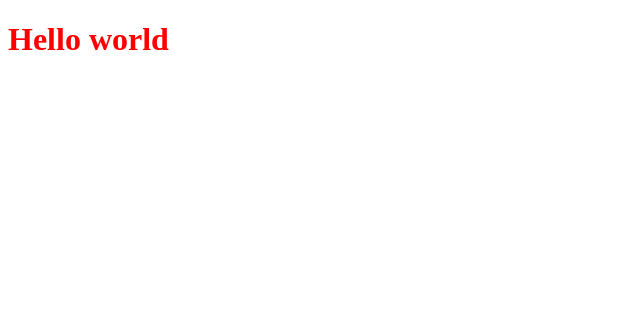
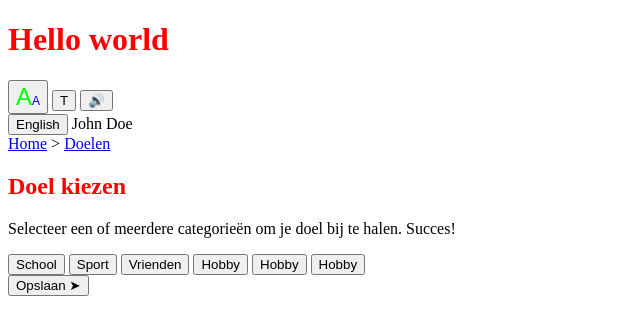
Before and after one commit to vivian3007/TeamChipmunk, a plain HTML site: page index.html in a window 1280 px wide. Shown: the whole page, without its empty margins (0-640 px from the left). Drawn offline with Linux system fonts and the light colour scheme.

Commit message:
Body aanpassing knoppen, 1e opzet

```diff
--- a/index.html
+++ b/index.html
@@ -10,5 +10,38 @@
 </head>
 <body>
     <h1>Hello world</h1>
+    <header class="header">
+        <div class="header-left">
+            <button class="font-size"><span class="a1">A</span><span class="a2">A</span></button>
+            <button class="icon">T</button>
+            <button class="icon">🔊</button>
+        </div>
+        <div class="header-right">
+            <button class="language">English</button>
+            <span class="user">John Doe</span>
+        </div>
+    </header>
+
+    <main class="main">
+        <nav class="breadcrumb">
+            <a href="#">Home</a> > <a href="#">Doelen</a>
+        </nav>
+
+        <section class="content">
+            <h1>Doel kiezen</h1>
+            <p>Selecteer een of meerdere categorieën om je doel bij te halen. Succes!</p>
+
+            <div class="categories">
+                <button class="category">School</button>
+                <button class="category">Sport</button>
+                <button class="category">Vrienden</button>
+                <button class="category">Hobby</button>
+                <button class="category">Hobby</button>
+                <button class="category">Hobby</button>
+            </div>
+
+            <button class="save-button">Opslaan ➤</button>
+        </section>
+    </main>
 </body>
 </html>
--- a/style.css
+++ b/style.css
@@ -1,3 +1,13 @@
 h1 {
     color: #FF0000;
 }
+
+.a1 {
+    color: #00FF00;
+    font-size: 24px;
+}
+
+.a2 {
+    color: #0000FF;
+    font-size: 12px;
+}
```
